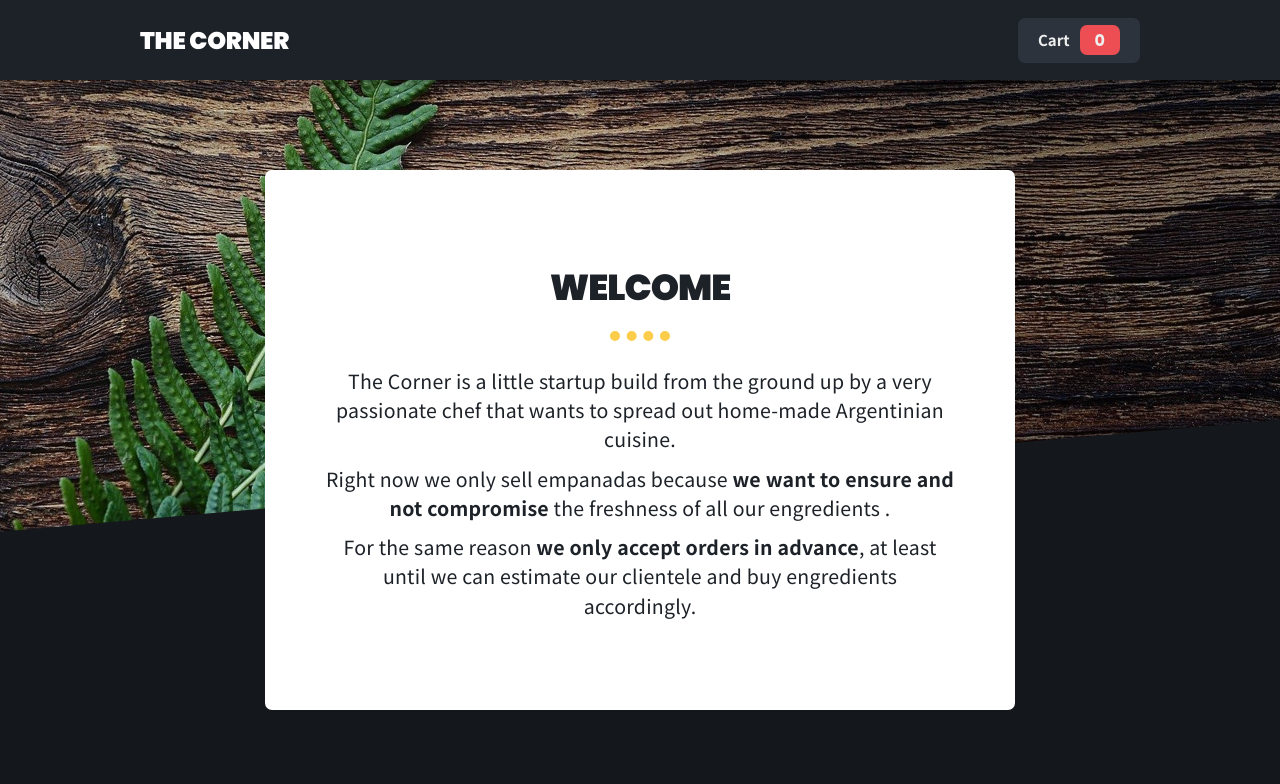
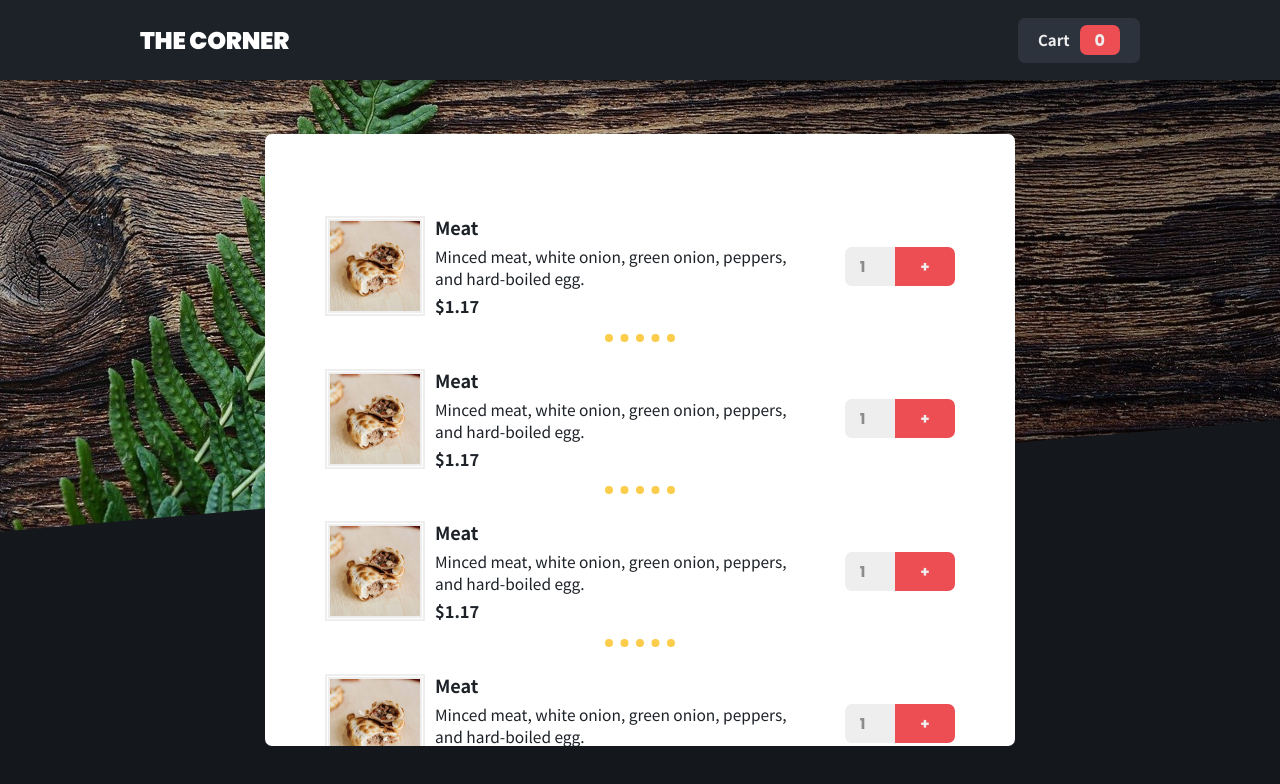
Before and after one commit to nicoPuegher/food-app, a React (Create React App) app: page / in a window 1280 px wide. Shown: the top 784 px of the page. Built offline with nearby package versions, Linux system fonts and the light colour scheme.

Commit message:
add menu component

```diff
--- a/src/components/Main/Main.jsx
+++ b/src/components/Main/Main.jsx
@@ -1,12 +1,14 @@
 import React from 'react';
 import './Main.module.css';
 import Background from './Background/Background';
-import Welcome from './Welcome/Welcome';
+// import Welcome from './Welcome/Welcome';
+import Menu from './Menu/Menu';
 
 const Main = () => (
   <main>
     <Background />
-    <Welcome />
+    {/* <Welcome /> */}
+    <Menu />
   </main>
 );
 
--- /dev/null
+++ b/src/components/Main/Menu/Menu.jsx
@@ -0,0 +1,38 @@
+import React from 'react';
+import styles from './Menu.module.css';
+import MenuItem from './MenuItem/MenuItem';
+import MenuForm from './MenuForm/MenuForm';
+
+const Menu = () => (
+  <section className={styles.container}>
+    <ul>
+      <li>
+        <MenuItem />
+        <MenuForm />
+      </li>
+      <hr />
+      <li>
+        <MenuItem />
+        <MenuForm />
+      </li>
+      <hr />
+      <li>
+        <MenuItem />
+        <MenuForm />
+      </li>
+      <hr />
+      <li>
+        <MenuItem />
+        <MenuForm />
+      </li>
+      <hr />
+      <li>
+        <MenuItem />
+        <MenuForm />
+      </li>
+      <hr />
+    </ul>
+  </section>
+);
+
+export default Menu;
--- /dev/null
+++ b/src/components/Main/Menu/Menu.module.css
@@ -0,0 +1,44 @@
+.container {
+  height: 85%;
+  position: relative;
+  margin: 0 2rem;
+  padding: 3rem 2rem;
+  border-radius: 0.7rem;
+  background-color: var(--white);
+  overflow: scroll;
+  z-index: 2;
+}
+
+.container li {
+  display: flex;
+  justify-content: space-between;
+  align-items: center;
+}
+
+.container hr {
+  margin: 2rem auto 2rem auto;
+}
+
+.container ul hr:last-child {
+  display: none;
+}
+
+@media (min-width: 768px) {
+  .container {
+    width: 65rem;
+    margin: 0;
+    padding: 8rem 6rem;
+  }
+
+  .container hr {
+    margin: 1.55rem auto 2.5rem auto;
+  }
+}
+
+@media (min-width: 1024px) {
+  .container {
+    width: 75rem;
+    height: unset;
+    max-height: 85%;
+  }
+}
--- /dev/null
+++ b/src/components/Main/Menu/MenuForm/MenuForm.jsx
@@ -0,0 +1,13 @@
+import React from 'react';
+import styles from './MenuForm.module.css';
+
+const MenuForm = () => (
+  <div className={styles.form}>
+    <form>
+      <input type="number" placeholder="1" />
+      <button type="submit">+</button>
+    </form>
+  </div>
+);
+
+export default MenuForm;
--- /dev/null
+++ b/src/components/Main/Menu/MenuForm/MenuForm.module.css
@@ -0,0 +1,55 @@
+.form form {
+  display: flex;
+  flex-direction: column;
+}
+
+.form input {
+  border-bottom-left-radius: unset;
+  border-bottom-right-radius: unset;
+}
+
+.form input::placeholder {
+  text-align: center;
+  color: var(--dark-gray);
+}
+
+.form button {
+  font-size: 1.4rem;
+  border-top-left-radius: unset;
+  border-top-right-radius: unset;
+}
+
+@media (min-width: 400px) and (max-width: 450px) {
+  .form input {
+    font-size: 1.5rem;
+    width: 4.5rem;
+    padding: 0.35rem 0;
+  }
+
+  .form button {
+    font-size: 1.5rem;
+    padding: 0.35rem 1.5rem;
+  }
+}
+
+@media (min-width: 768px) {
+  .form form {
+    flex-direction: row;
+  }
+
+  .form input {
+    font-size: 1.5rem;
+    width: 5rem;
+    padding: 0.8rem 1rem;
+    border-bottom-left-radius: 0.7rem;
+    border-top-right-radius: unset;
+  }
+
+  .form button {
+    font-size: 1.5rem;
+    width: 6rem;
+    padding: 0.8rem 1rem;
+    border-bottom-left-radius: unset;
+    border-top-right-radius: 0.7rem;
+  }
+}
--- /dev/null
+++ b/src/components/Main/Menu/MenuItem/MenuItem.jsx
@@ -0,0 +1,18 @@
+import React from 'react';
+import styles from './MenuItem.module.css';
+import meatEmpanada from '../../../../assets/empanadas/meat.jpeg';
+
+const MenuItem = () => (
+  <div className={styles.empanada}>
+    <img src={meatEmpanada} alt="" />
+    <div className={styles.info}>
+      <h3>Meat</h3>
+      <span>
+        Minced meat, white onion, green onion, peppers, and hard-boiled egg.
+      </span>
+      <span>$1.17</span>
+    </div>
+  </div>
+);
+
+export default MenuItem;
--- /dev/null
+++ b/src/components/Main/Menu/MenuItem/MenuItem.module.css
@@ -0,0 +1,73 @@
+.empanada {
+  display: flex;
+  align-items: center;
+}
+
+.empanada img {
+  width: 6rem;
+  height: 6rem;
+  border: thick double var(--gray);
+}
+
+.info {
+  display: flex;
+  flex-direction: column;
+  margin-left: 1rem;
+}
+
+.info span {
+  font-size: 1.25rem;
+  color: var(--dark-blue);
+}
+
+.info span:nth-of-type(1) {
+  font-weight: 400;
+  margin-right: 3rem;
+}
+
+.info span:nth-of-type(2) {
+  font-size: 1.35rem;
+  font-weight: 700;
+}
+
+@media (max-width: 320px) {
+  .empanada img {
+    display: none;
+  }
+}
+
+@media (min-width: 400px) and (max-width: 450px) {
+  .empanada img {
+    width: 8rem;
+    height: 8rem;
+  }
+
+  .info span {
+    font-size: 1.35rem;
+  }
+
+  .info span:nth-of-type(2) {
+    font-size: 1.45rem;
+    font-weight: 700;
+  }
+}
+
+@media (min-width: 768px) {
+  .empanada img {
+    width: 10rem;
+    height: 10rem;
+  }
+
+  .info span {
+    font-size: 1.55rem;
+  }
+
+  .info span:nth-of-type(1) {
+    margin-top: 0.5rem;
+    margin-bottom: 0.5rem;
+  }
+
+  .info span:nth-of-type(2) {
+    font-size: 1.65rem;
+  }
+}
--- a/src/index.css
+++ b/src/index.css
@@ -34,7 +34,8 @@ body {
 
 h1,
 h2,
-button {
+button,
+input {
   font-family: var(--main-font);
 }
 
@@ -56,6 +57,10 @@ h2 {
   letter-spacing: -0.025rem;
   text-transform: uppercase;
   color: var(--white);
+}
+
+h3 {
+  font-size: 1.5rem;
 }
 
 p {
@@ -85,6 +90,17 @@ button {
   background-color: var(--red);
 }
 
+input {
+  font-size: 1.4rem;
+  width: 4rem;
+  padding: 0.25rem 0;
+  border: none;
+  text-align: center;
+  border-radius: 0.7rem;
+  color: var(--dark-gray);
+  background-color: var(--gray);
+}
+
 @media (max-width: 279px) {
   h1 {
     font-size: 2.4rem;
@@ -101,6 +117,10 @@ button {
     font-size: 2.8rem;
   }
 
+  h3 {
+    font-size: 1.4rem;
+  }
+
   p,
   span {
     font-size: 1.45rem;
@@ -108,6 +128,10 @@ button {
 }
 
 @media (min-width: 400px) and (max-width: 450px) {
+  h3 {
+    font-size: 1.6rem;
+  }
+
   p,
   span {
     font-size: 1.65rem;
@@ -123,14 +147,18 @@ button {
     font-size: 2.4rem;
   }
 
+  h3 {
+    font-size: 1.8rem;
+  }
+
   p,
   span {
     font-size: 1.95rem;
   }
 
   hr {
-    width: 6rem;
-    border-width: 1rem;
+    width: 7rem;
+    border-width: 0.8rem;
   }
 
   button {
```
